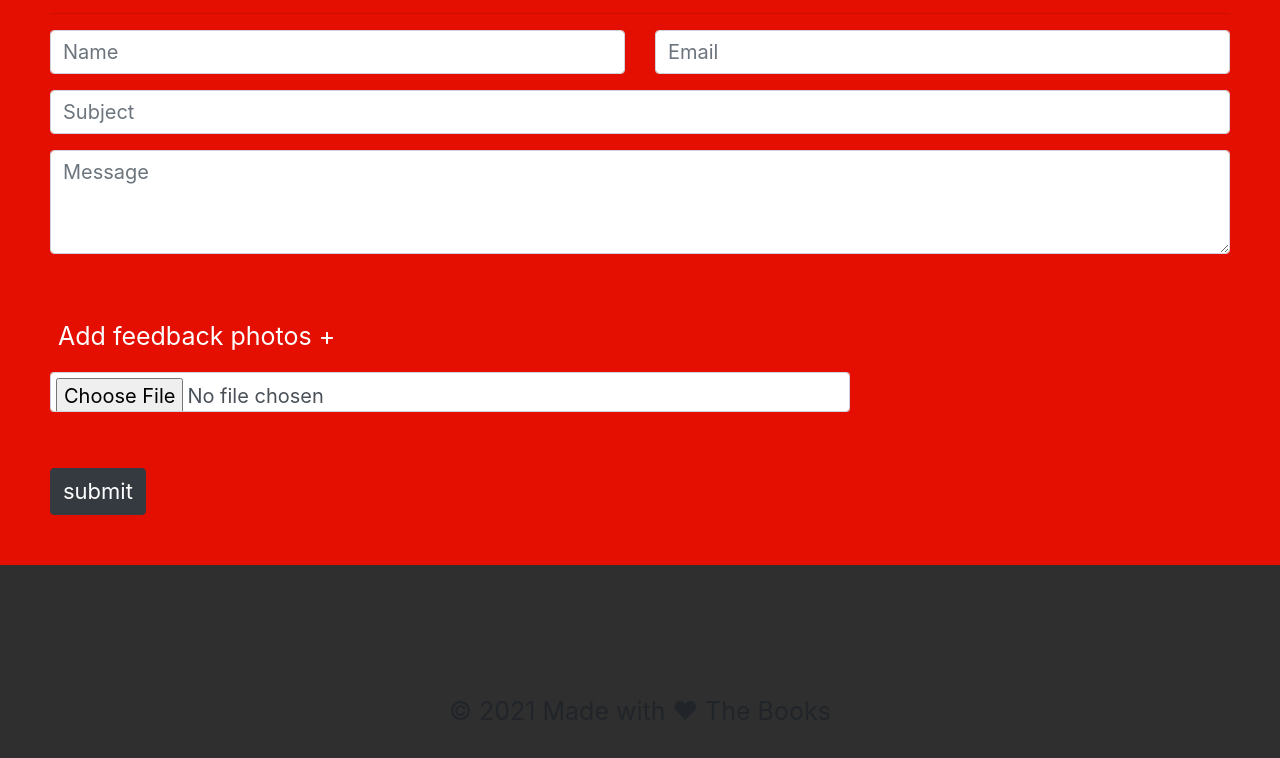
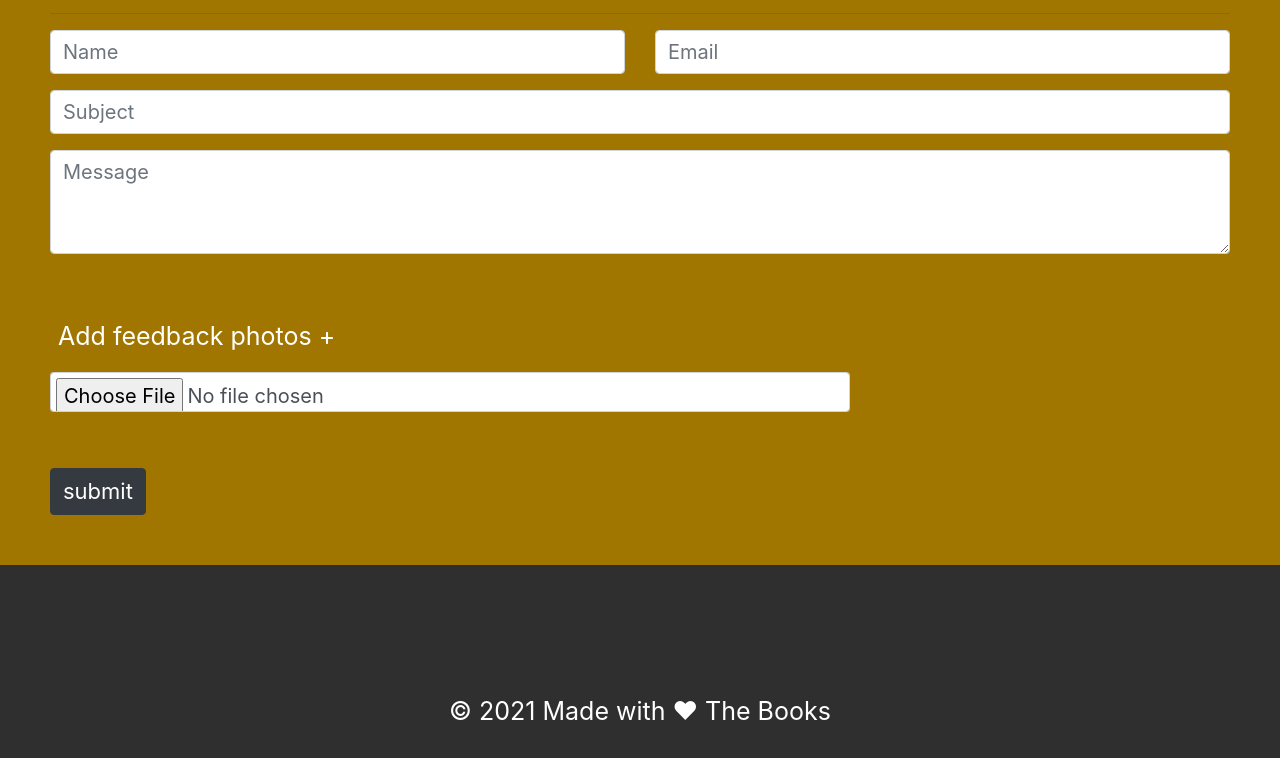
Before and after one commit to abheer18/Books-project, a website: page public/form.html in a window 1280 px wide. Shown: the part 268-1026 px from the top of the page. Drawn offline with nearby package versions, Linux system fonts and the light colour scheme; a web font is replaced by a local one.

Commit message:
edited form again

```diff
--- a/public/Style.css
+++ b/public/Style.css
@@ -372,7 +372,7 @@ footer .column i + i {
 /* form */
 
 .containers{
-  background-color: rgb(228, 15, 0);
+  background-color: rgb(161, 118, 0);
   padding: 50px;
   margin: 50px;
 }
@@ -408,6 +408,7 @@ footer .column i + i {
 .copyright{
   font-size: 25px ;
   background-color: none;
+  color: white;
 }
 
 
@@ -416,7 +417,7 @@ footer .column i + i {
   border-radius: 20px;
   padding-left: 22px;
   padding-right: 22px;
-  color: #ececec;
+  color: #1a1a1a;
   background-color: aliceblue;
   font-family: 'Franklin Gothic Medium', 'Arial Narrow', Arial, sans-serif;
    margin: 50px;
```
